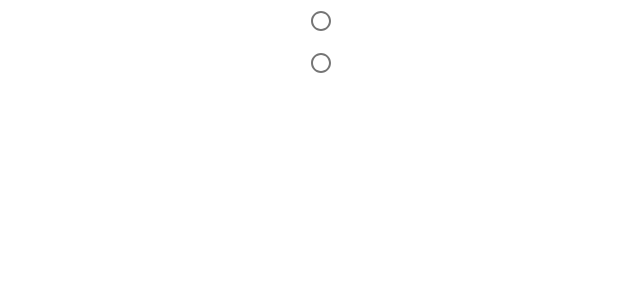
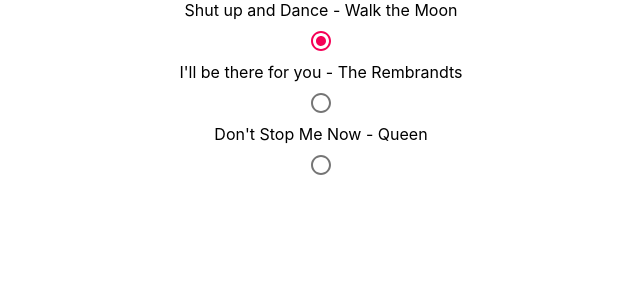
Before and after one commit to Josephasafg/wedding_song_survey, a React (Create React App) app: page / in a window 1280 px wide. Shown: the top 300 px of the page, without its empty margins (319-959 px from the left). Built offline with nearby package versions, Linux system fonts and the light colour scheme; no server answers.

Commit message:
basic song structure

```diff
--- a/package.json
+++ b/package.json
@@ -11,6 +11,7 @@
     "@types/node": "^12.20.13",
     "@types/react": "^17.0.5",
     "@types/react-dom": "^17.0.5",
+    "axios": "^0.21.1",
     "react": "^17.0.2",
     "react-dom": "^17.0.2",
     "react-scripts": "4.0.3",
--- /dev/null
+++ b/src/API/api.ts
@@ -0,0 +1,19 @@
+import axios, {AxiosRequestConfig} from "axios";
+
+const DISCOGS_TOKEN = "KKfUXOscwJVXgpxbmYpgMLUecHINICyAnAZMpnGH";
+const BASE_DISCOGS_URL = "https://api.discogs.com";
+
+export const DISCOGS_API = axios.create({
+    baseURL: BASE_DISCOGS_URL,
+    params: {token: DISCOGS_TOKEN}
+});
+
+//
+// DISCOGS_API.interceptors.request.use((request: AxiosRequestConfig) => {
+//         debugger;
+//         request.params["token"] = DISCOGS_TOKEN;
+//         return request;
+//     },
+//     error => {
+//         throw error;
+//     });
--- /dev/null
+++ b/src/API/discogs-requests.ts
@@ -0,0 +1,72 @@
+import {DISCOGS_API} from "./api";
+
+export interface Rating {
+    count: number;
+    average: number;
+}
+
+export interface Contributor {
+    username: string;
+    resource_url: string;
+}
+
+export interface ReleaseCommunity {
+    status: string;
+    rating: Rating;
+    want: number;
+    contributors: Contributor[];
+    have: number;
+    submitter: Contributor | null;
+    data_quality: string;
+}
+
+export interface Format {
+    qty: string;
+    descriptions?: string[];
+    name: string;
+    text?: string;
+}
+
+export interface SearchResult {
+    barcode: string[]
+    catno: string
+    community: ReleaseCommunity
+    format: string[]
+    format_quantity: number
+    formats: Format[];
+    genre: string[]
+    label: string[]
+    thumb: string;
+    title: string;
+    country: string
+    uri: string;
+    master_url: null;
+    cover_image: string;
+    resource_url: string;
+    master_id: null;
+    type: "release";
+    id: number;
+    user_data?: {
+        in_collection: boolean;
+        in_wantlist: boolean;
+    };
+}
+
+interface DiscogSearch {
+    pagination: any
+    results: SearchResult[]
+}
+
+export class DiscogsRequests {
+    public static async searchSong(songInfo: any): Promise<SearchResult> {
+        const response = await DISCOGS_API.get("/database/search", {params: songInfo});
+
+        console.log(response)
+
+        if (response.data && response.data.results) {
+            return response.data.results[0];
+        }
+
+        throw new Error()
+    }
+}
--- a/src/App.tsx
+++ b/src/App.tsx
@@ -1,15 +1,70 @@
-import React from 'react';
-import logo from './logo.svg';
+import React, {useState} from 'react';
 import './App.css';
 import {Song} from "./components/songs/song/song";
 
+const SONG_TITLES = [
+    "Shut up and Dance - Walk the Moon",
+    "I'll be there for you - The Rembrandts",
+    "Don't Stop Me Now - Queen"
+];
+
+const SONGS = [
+    {
+        artist: "walk the moon",
+        track: "Shut up and dance",
+        year: 2014,
+        page: 1,
+        perPage: 1,
+        label: "RCA"
+    },
+    {
+        artist: "The Rembrandts",
+        track: "Ill be there for you",
+        year: 1995,
+        page: 1,
+        perPage: 1,
+        country: "Germany"
+    },
+    {
+        artist: "Queen",
+        track: "Dont stop me now",
+        year: 1979,
+        page: 1,
+        perPage: 1,
+        country: "UK"
+    }
+]
+
+
 function App() {
-  return (
-    <div className="App">
-      <Song title={"Asaf"} isChecked={false} onChange={() => {}}/>
-      <Song title={"Asaf"} isChecked={false} onChange={() => {}}/>
-    </div>
-  );
+    const [pickedSong, setPickedSong] = useState(0);
+
+    const onSongChange = (event: any): void => {
+        if (event.target && event.target.value) {
+            if (SONG_TITLES.includes(event.target.value)) {
+                setPickedSong(SONG_TITLES.findIndex(songName => songName === event.target.value));
+            }
+        }
+    }
+
+    return (
+        <div className="App">
+            <Song title={SONG_TITLES[0]}
+                  isChecked={0 === pickedSong}
+                  onChange={onSongChange}
+                  songsInfo={SONGS[0]}/>
+
+            <Song title={SONG_TITLES[1]}
+                  isChecked={1 === pickedSong}
+                  onChange={onSongChange}
+                  songsInfo={SONGS[1]}/>
+
+            <Song title={SONG_TITLES[2]}
+                  isChecked={2 === pickedSong}
+                  onChange={onSongChange}
+                  songsInfo={SONGS[2]}/>
+        </div>
+    );
 }
 
 export default App;
--- a/src/components/songs/song/song.tsx
+++ b/src/components/songs/song/song.tsx
@@ -1,24 +1,40 @@
-import React from "react";
+import React, {useEffect, useState} from "react";
 import { withStyles } from '@material-ui/core/styles';
 import Radio from '@material-ui/core/Radio';
+import {DiscogsRequests} from "../../../API/discogs-requests";
 
 
 interface SongProps {
     title: string
     isChecked: boolean
-    onChange: () => void
+    onChange: any
+    songsInfo: any
 }
 
 export const Song: React.FC<SongProps> = (
     {
         title,
         isChecked,
-        onChange
+        onChange,
+        songsInfo
     }) => {
+    const [thumbnail, setThumbnail] = useState("");
     const name = `radio-button-${title}`;
+
+    const getImage = async () => {
+        const songResults = await DiscogsRequests.searchSong(songsInfo)
+        setThumbnail(songResults.thumb);
+    }
+
+    useEffect(() => {
+        getImage();
+    }, [])
 
     return (
         <div>
+            <div>
+                {title}
+            </div>
             <Radio
                 checked={isChecked}
                 onChange={onChange}
@@ -26,6 +42,7 @@
                 name={name}
                 inputProps={{ 'aria-label': 'A' }}
             />
+            <img src={thumbnail}/>
         </div>
     )
 }
```
Also changed, not shown: 1 other file (tests, documents, lock files or other folders).
